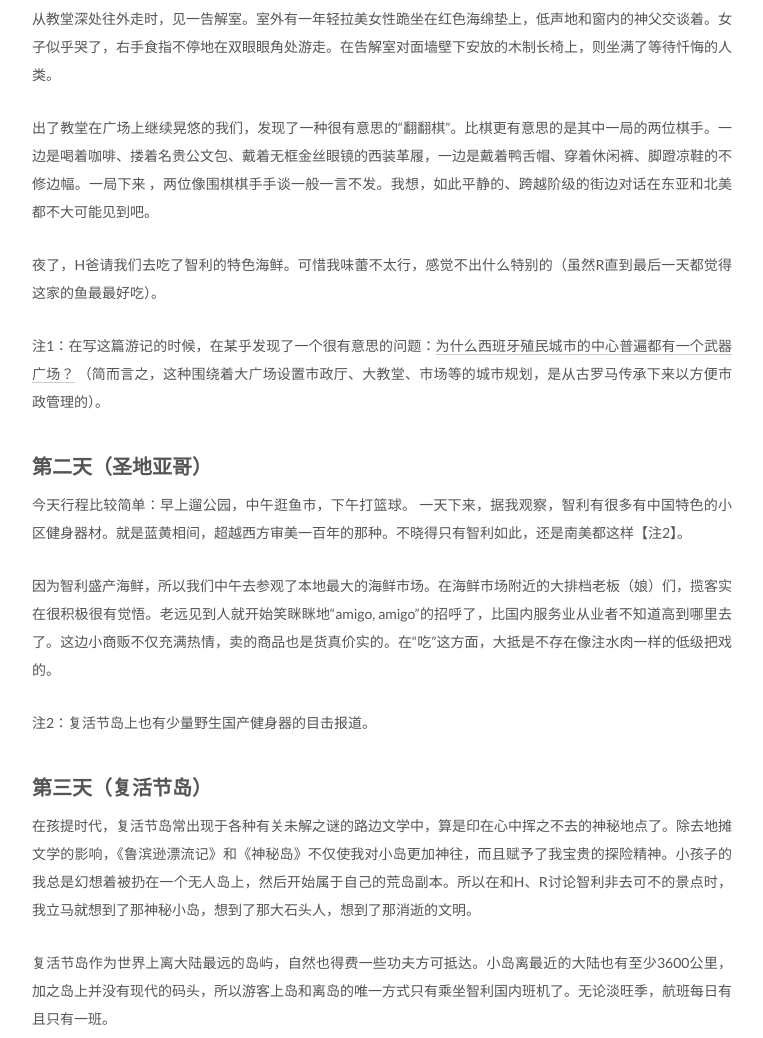
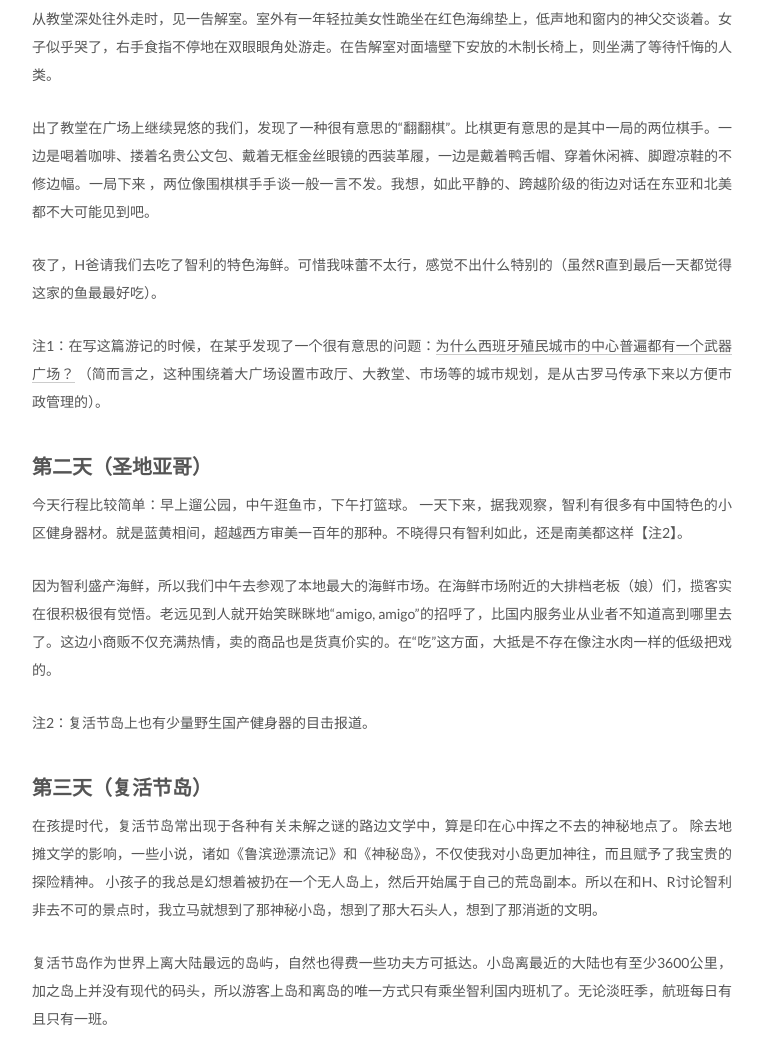
Before and after one commit to pwyq/blog, a Jekyll site: the page built from _posts/2020-02-01-Chile-travels.md, in a window 1280 px wide. Shown: the part 3038-4076 px from the top of the page, without its empty margins (258-1021 px from the left). Built offline with Jekyll 4.4.1, drawn with Linux system fonts in a browser that asks for light colours; grey boxes are pictures that could not be loaded.

Commit message:
Update 2020-02-01-Chile-travels.md

```diff
--- a/_posts/2020-02-01-Chile-travels.md
+++ b/_posts/2020-02-01-Chile-travels.md
@@ -70,7 +70,9 @@ tags:
 
 ### 第三天（复活节岛）
 
-在孩提时代，复活节岛常出现于各种有关未解之谜的路边文学中，算是印在心中挥之不去的神秘地点了。除去地摊文学的影响，《鲁滨逊漂流记》和《神秘岛》不仅使我对小岛更加神往，而且赋予了我宝贵的探险精神。小孩子的我总是幻想着被扔在一个无人岛上，然后开始属于自己的荒岛副本。所以在和H、R讨论智利非去可不的景点时，我立马就想到了那神秘小岛，想到了那大石头人，想到了那消逝的文明。
+在孩提时代，复活节岛常出现于各种有关未解之谜的路边文学中，算是印在心中挥之不去的神秘地点了。
+除去地摊文学的影响，一些小说，诸如《鲁滨逊漂流记》和《神秘岛》，不仅使我对小岛更加神往，而且赋予了我宝贵的探险精神。
+小孩子的我总是幻想着被扔在一个无人岛上，然后开始属于自己的荒岛副本。所以在和H、R讨论智利非去不可的景点时，我立马就想到了那神秘小岛，想到了那大石头人，想到了那消逝的文明。
 
 复活节岛作为世界上离大陆最远的岛屿，自然也得费一些功夫方可抵达。小岛离最近的大陆也有至少3600公里，加之岛上并没有现代的码头，所以游客上岛和离岛的唯一方式只有乘坐智利国内班机了。无论淡旺季，航班每日有且只有一班。
 
```
